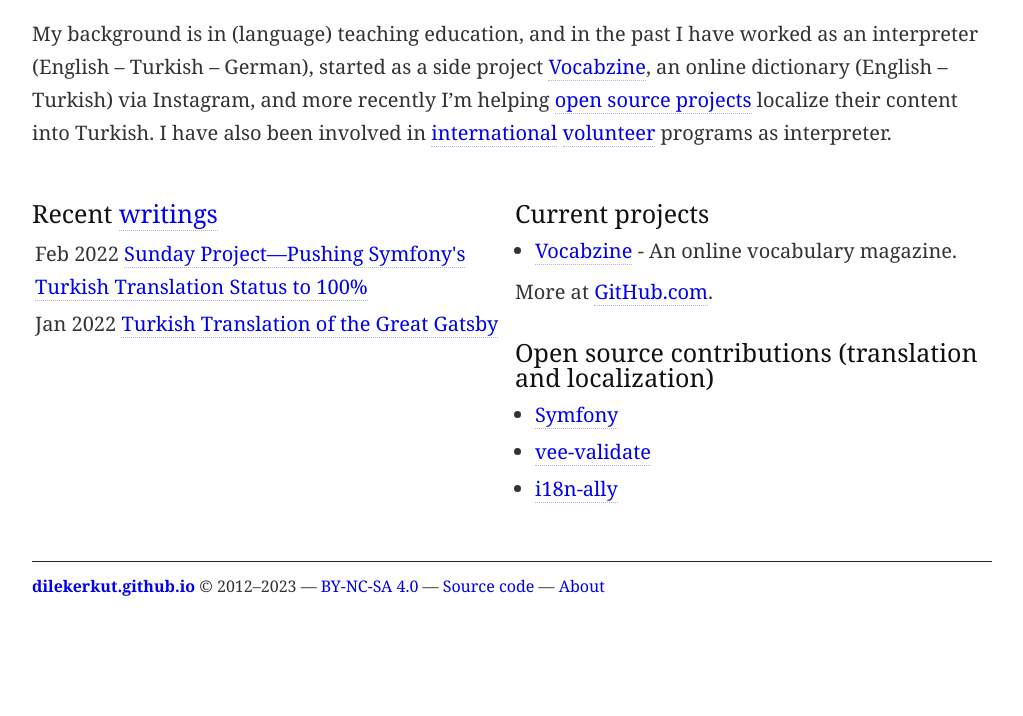
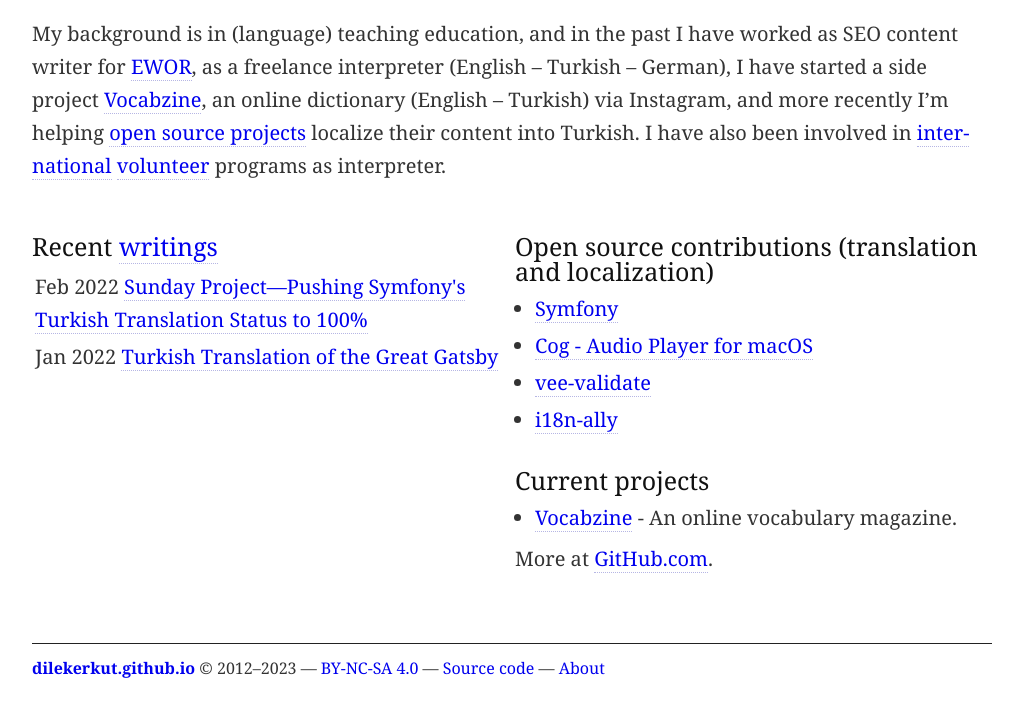
Before and after one commit to dilekerkut/dilekerkut.github.io, a plain HTML site: page index.html in a window 1280 px wide. Shown: the part 234-950 px from the top of the page, without its empty margins (128-1151 px from the left). Before the commit the page ends 909 px from the top, so only its background shows below. Drawn offline with Linux system fonts and the light colour scheme.

Commit message:
Update site

```diff
--- a/index.html
+++ b/index.html
@@ -26,7 +26,8 @@
 English into Turkish.</p>
 
 <p>My background is in (language) teaching education, and in the past
-I have worked as an interpreter (English – Turkish – German), started as a
+I have worked as SEO content writer for <a href="https://ewor.io/">EWOR</a>, as a freelance interpreter
+(English – Turkish – German), I have started a
 side project <a href="https://www.instagram.com/vocabzine">Vocabzine</a>, an online dictionary (English – Turkish) via Instagram,
 and more recently I&rsquo;m helping <a href="https://github.com/dilekerkut">open source projects</a> localize their content
 into Turkish. I have also been involved in <a href="https://www.thw.de">international</a> <a href="https://en.wikipedia.org/wiki/Urban_search_and_rescue">volunteer</a>
@@ -97,6 +98,25 @@
     <div class="column">
 
 
+<h3 id="writing-and-presentations">
+    Open source contributions (translation and localization)
+</h3>
+
+<ul>
+    <li>
+        <a href="https://github.com/symfony/symfony/pull/45329">Symfony</a>
+    </li>
+    <li>
+        <a href="https://github.com/losnoco/Cog">Cog - Audio Player for macOS</a>
+    </li>
+    <li>
+        <a href="https://github.com/logaretm/vee-validate/pull/3687">vee-validate</a>
+    </li>
+    <li>
+        <a href="https://github.com/lokalise/i18n-ally/pull/733">i18n-ally</a>
+    </li>
+</ul>
+
 <h3 id="current-projects">Current projects</h3>
 
 <ul>
@@ -109,21 +129,6 @@
     More at <a href="https://github.com/dilekerkut/">GitHub.com</a>.
 </p>
 
-<h3 id="writing-and-presentations">
-    Open source contributions (translation and localization)
-</h3>
-
-<ul>
-    <li>
-        <a href="https://github.com/symfony/symfony/pull/45329">Symfony</a>
-    </li>
-    <li>
-        <a href="https://github.com/logaretm/vee-validate/pull/3687">vee-validate</a>
-    </li>
-    <li>
-        <a href="https://github.com/lokalise/i18n-ally/pull/733">i18n-ally</a>
-    </li>
-</ul>
 
 
     </div>
```
Also changed, not shown: about/index.html (+2 -1 lines).
